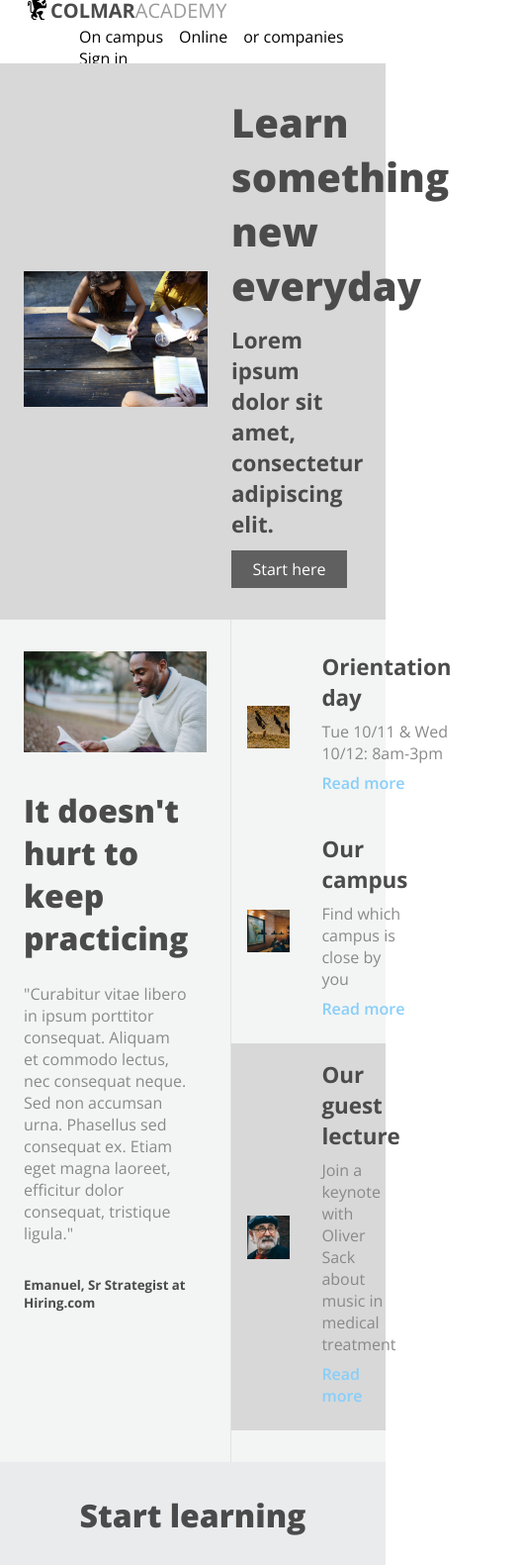
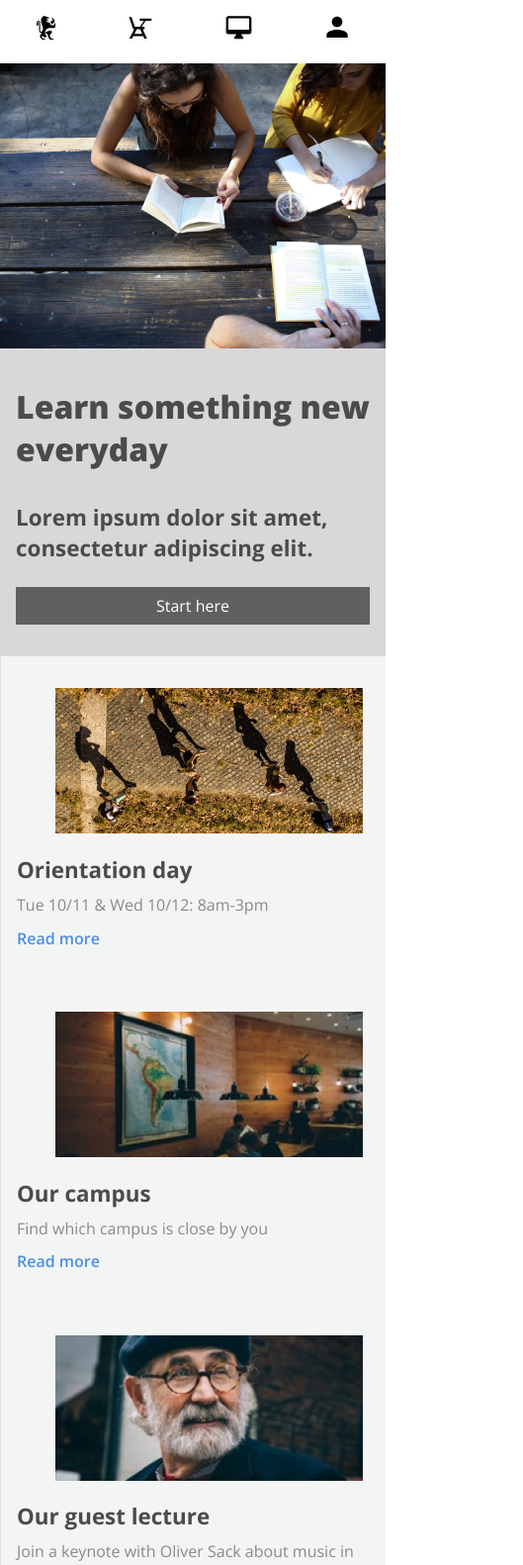
Before and after one commit to justynasieczka/Colmar-Academy, a plain HTML site: page index.html in a window 390 px wide. Shown: the top 1581 px of the page at 99% size, 529 px wide, since content can reach past the window. Drawn offline with nearby package versions, Linux system fonts and the light colour scheme.

Commit message:
update mobile

```diff
--- a/index.html
+++ b/index.html
@@ -1,6 +1,7 @@
 <!DOCTYPE html>
 <html>
   <head>
+    <meta content="width=device-width, initial-scale=1" name="viewport">
     <link href="resources/style.css" rel="stylesheet" type="text/css">
     <link href="https://fonts.googleapis.com/css2?family=Open+Sans:wght@300;400;600;700;800&display=swap" rel="stylesheet">
     <title>Colmar Academy</title>
@@ -23,11 +24,14 @@
             <li><a href="#">Sign in</a></li>
           </ul>
         </nav>
-      </div>
-
-          <nav class="mobile">
-            <!---------------------------------------------->
-          </nav>
+        <nav class="mobile">
+          <ul>
+            <li><a href="#"><img src="resources/images/ic-logo.svg"></a></li>
+            <li><a href="#"><img src="resources/images/ic-on-campus.svg"></a></li>
+            <li><a href="#"><img src="resources/images/ic-online.svg"></a></li>
+            <li><a href="#"><img src="resources/images/ic-login.svg"></a></li>
+          </ul>
+        </nav>
       </div>
     </header>
 
@@ -60,7 +64,8 @@
         </div>
         <div class="news">
           <div class="news-container">
-            <img src="resources/images/information-orientation.jpg"/>
+            <img class="desktop" src="resources/images/information-orientation.jpg"/>
+            <img class="mobile" src="resources/images/information-orientation-mobile.jpg"/>
             <div class="content">
               <h3>Orientation day</h3>
               <p>Tue 10/11 & Wed 10/12: 8am-3pm</p>
@@ -68,7 +73,8 @@
             </div>
           </div>
           <div class="news-container">
-            <img src="resources/images/information-campus.jpg"/>
+            <img class="desktop" src="resources/images/information-campus.jpg"/>
+            <img class="mobile" src="resources/images/information-campus-mobile.jpg"/>
             <div class="content">
               <h3>Our campus</h3>
               <p>Find which campus is close by you</p>
@@ -76,11 +82,14 @@
             </div>
           </div>
           <div class="news-container gray">
-            <img src="resources/images/information-guest-lecture.jpg"/>
+            <img class="desktop" src="resources/images/information-guest-lecture.jpg"/>
+            <img class="mobile" src="resources/images/information-guest-lecture-mobile.jpg"/>
             <div class="content">
               <h3>Our guest lecture</h3>
               <p>Join a keynote with Oliver Sack about music in medical treatment</p>
               <p class="color">Read more</p>
+            </div>
+          </div>
             </div>
           </div>
         </div>
@@ -91,7 +100,7 @@
       <div id="courses">
         <h2>Start learning</h2>
         <div class="cards">
-          <div class="course-card">
+          <div class="course-card desktop">
             <img src="resources/images/course-software.jpg"/>
             <div class="content">
               <h3>Software engineering</h3>
@@ -174,7 +183,7 @@
 
       <!-- Footer -->
       <footer>
-        <hr>
+
         <div class="content">
           <div class="copyright">
             <p>&copy;2016 Colmar Academy. All rights reserved</p>
--- a/resources/style.css
+++ b/resources/style.css
@@ -5,11 +5,12 @@
   text-decoration: none;
 }
 
-body {
+body, html {
   box-sizing: border-box;
   font-family: 'Open Sans', Arial, sans-serif;
   font-size: 16px;
   color: #4b4b4b;
+  margin: auto;
 }
 
 .main-content {
@@ -34,6 +35,7 @@ h3 {
 p {
   font-weight: 400;
   color: #898989;
+  line-height: 1.6rem;
 }
 
 /* Header */
@@ -43,8 +45,8 @@ header {
 }
 
 header .content {
-  height: 64px;
-  padding: 0 24px;
+  height: 4rem;
+  padding: 0 1.5rem;
   display: flex;
   justify-content: space-between;
   align-content: center;
@@ -59,7 +61,7 @@ header .content .logo {
 
 header p.name {
   margin: 0;
-  font-size: 20px;
+  font-size: 1.25rem;
 }
 
 header p a {
@@ -72,7 +74,7 @@ header span {
 }
 
 header img {
-  height: 32px;
+  height: 2rem;
   width: auto;
 }
 
@@ -82,13 +84,42 @@ header nav ul {
   list-style-type: none;
 }
 
-header nav ul li {
+header nav.desktop ul li {
   text-decoration: none;
-  padding-left: 16px;
+  padding-left: 1rem;
 }
 
 header nav ul a {
   color: black;
+}
+
+header .mobile {
+  display: none;
+}
+
+@media only screen and (max-width: 768px) {
+  .desktop,
+  header .content .logo {
+    display: none;
+  }
+
+  header .content {
+    padding: 0;
+  }
+
+  header .mobile {
+    display: block;
+    width: 100%;
+  }
+
+  header .mobile ul {
+    display: flex;
+    flex-direction: row;
+    align-items: center;
+    align-self: center;
+    justify-content: space-around;
+    padding: 0;
+  }
 }
 
 /* Banner Section */
@@ -100,7 +131,7 @@ header nav ul a {
 }
 
 #banner .main-image {
-  padding: 32px 24px;
+  padding: 2rem 1.5rem;
   width: 60%;
 }
 
@@ -115,7 +146,7 @@ header nav ul a {
 
 #banner .main-message .content {
   width: 75%;
-  padding: 32px 0;
+  padding: 2rem 0;
 }
 
 #banner h3 {
@@ -126,11 +157,43 @@ header nav ul a {
   text-align: center;
   color: white;
   background-color: #606060;
-  padding: 8px 0;
+  padding: 0.5rem 0;
   cursor: pointer;
 }
 
+@media only screen and (max-width: 768px) {
+  #banner {
+    flex-direction: column;
+  }
+
+  #banner .main-image {
+    padding: 0;
+    width: 100%;
+  }
+
+  #banner .main-message {
+    width: 100%;
+  }
+
+  #banner .main-message .content {
+    width: 100%;
+    padding: 2rem 1rem;
+  }
+
+  #banner h1 {
+    font-size: 2rem;
+  }
+
+  #banner h3 {
+    margin: 2rem 0 1.5rem 0;
+  }
+}
+
 /* Information Section */
+
+#information .mobile {
+  display: none;
+}
 
 #information {
   display: flex;
@@ -138,7 +201,7 @@ header nav ul a {
 }
 
 #information .main {
-  padding: 32px 24px;
+  padding: 2rem 1.5rem;
   width: 60%;
 }
 
@@ -155,15 +218,15 @@ header nav ul a {
 }
 
 #information .main .content h2 {
-  padding: 32px 0 24px 0;
+  padding: 2rem 0 1.5rem 0;
 }
 
 #information .main .content p {
-  padding-bottom: 32px;
+  padding-bottom: 2rem;
 }
 
 #information .news {
-  padding: 16px 0 32px 0;
+  padding: 1rem 0 2rem 0;
   width: 40%;
   display: flex;
   flex-direction: column;
@@ -171,33 +234,67 @@ header nav ul a {
   border-left: solid 1px #e1e1e1;
 }
 
-.news-container {
+#information .news .news-container {
   display: flex;
   align-items: center;
-  padding: 16px;
+  padding: 1rem;
 }
 
-.gray {
+#information .gray {
   background-color: #d8d8d8;
 }
 
-.news-container img {
+#information .news-container img.desktop {
   width: 35%;
   height: auto;
-  margin-right: 32px;
+  margin-right: 2rem;
 }
 
 #information .news .news-container .content {
-  padding-right: 72px;
+  padding-right: 4.5rem;
 }
 
 #information .news .news-container .content p {
-  margin: 8px 0;
+  margin: 0.5rem 0;
 }
 
 p.color {
   font-weight: 600;
-  color: lightskyblue;
+  color: #4a90e2;
+}
+
+@media only screen and (max-width: 768px) {
+  #information .main {
+    display: none;
+  }
+
+  #information .news {
+    width: 100%;
+    padding: 1rem 0;
+    border-bottom: solid 1px #e1e1e1;
+  }
+
+  #information .news .news-container {
+    width: 100%;
+    flex-direction: column;
+  }
+
+  #information .news .news-container .content {
+    width: 100%;
+    margin: auto;
+    padding: 1.3rem 0;
+  }
+
+  #information .news-container img.mobile {
+    display: block;
+    width: 80%;
+    height: auto;
+    object-fit: cover;
+  }
+
+  #information .gray {
+    background-color: inherit;
+  }
 }
 
 /* Courses Section */
@@ -205,20 +302,20 @@ p.color {
 #courses {
   background-color: #eaebed;
   text-align: center;
-  padding: 32px 72px;
+  padding: 2rem 4.5rem;
 }
 
 #courses .cards {
   display: flex;
   flex-wrap: wrap;
   justify-content: center;
-  padding-top: 16px;
+  padding-top: 1rem;
 }
 
 #courses .cards .course-card {
   background-color: white;
   width: 30%;
-  margin: 16px;
+  margin: 1rem;
 }
 
 #courses .cards .course-card img {
@@ -228,17 +325,27 @@ p.color {
 #courses .cards .course-card .content {
   width: 80%;
   text-align: left;
-  margin: 16px 16px 24px 16px;
+  margin: 1rem 1rem 1.5rem 1rem;
 }
 
 #courses .cards .course-card .content p {
-  margin: 8px 0;
+  margin: 0.5rem 0;
 }
+
+@media only screen and (max-width: 768px) {
+  #courses {
+    background-color: #f3f5f4;
+    display: none;
+  }
+
+}
+
+
 
 /* Thesis Section */
 
 #thesis {
-  padding: 32px 0;
+  padding: 2rem 0;
   background-color: #f3f5f4;
 }
 
@@ -251,7 +358,7 @@ p.color {
 }
 
 .video-container {
-  padding: 32px 24px 0 24px;
+  padding: 2rem 1.5rem 0 1.5rem;
   width: 60%;
 }
 
@@ -259,36 +366,58 @@ video {
   width: 100%;
 }
 
+#thesis .video-container h3 {
+  padding-top: 1.5rem;
+}
+
+#thesis p {
+  margin: 0.5rem 0;
+}
 #thesis .news {
   width: 40%;
-  padding: 32px 0;
+  padding: 2rem 0;
 }
 
 #thesis .thesis-content .news-container .content {
-  padding-right: 72px;
+  padding-right: 4.5rem;
 }
 
-#thesis .video-container h3 {
-  padding-top: 24px;
+#thesis .news .news-container {
+  display: flex;
+  align-items: center;
+  padding: 1rem;
 }
 
-#thesis p {
-  margin: 8px 0;
+#thesis .news-container img {
+  width: 35%;
+  height: auto;
+  margin-right: 2rem;
+}
+
+#thesis .gray {
+  background-color: #d8d8d8;
+}
+
+@media only screen and (max-width: 768px) {
+  #thesis {
+    display: none;
+  }
 }
 
 /* Footer */
 
 footer {
   background-color: #f3f5f4;
-  font-size: 14px;
+  font-size: 0.875rem;
+  border-top: solid 1px #e1e1e1;
 }
 
 footer hr {
-  opacity: .4;
+  opacity: 0.4;
 }
 
 footer .content {
-  padding: 16px 24px 32px 24px;
+  padding: 1rem 1.5rem 2rem 1.5rem;
   display: flex;
   justify-content: space-between;
 }
@@ -298,7 +427,7 @@ footer .menu {
 }
 
 footer .menu p {
-  padding-left: 16px;
+  padding-left: 1rem;
 }
 
 footer .menu a {
```
